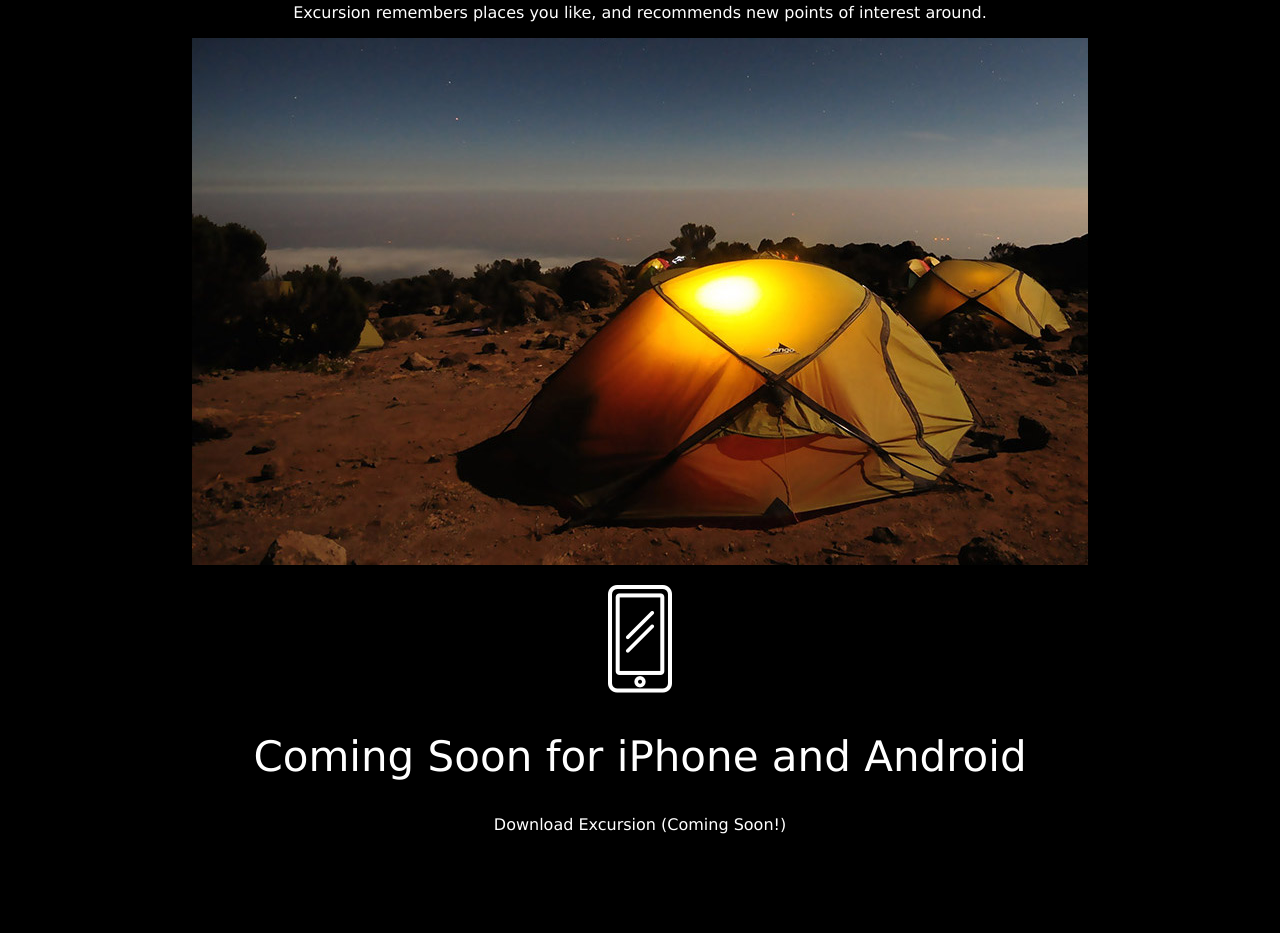
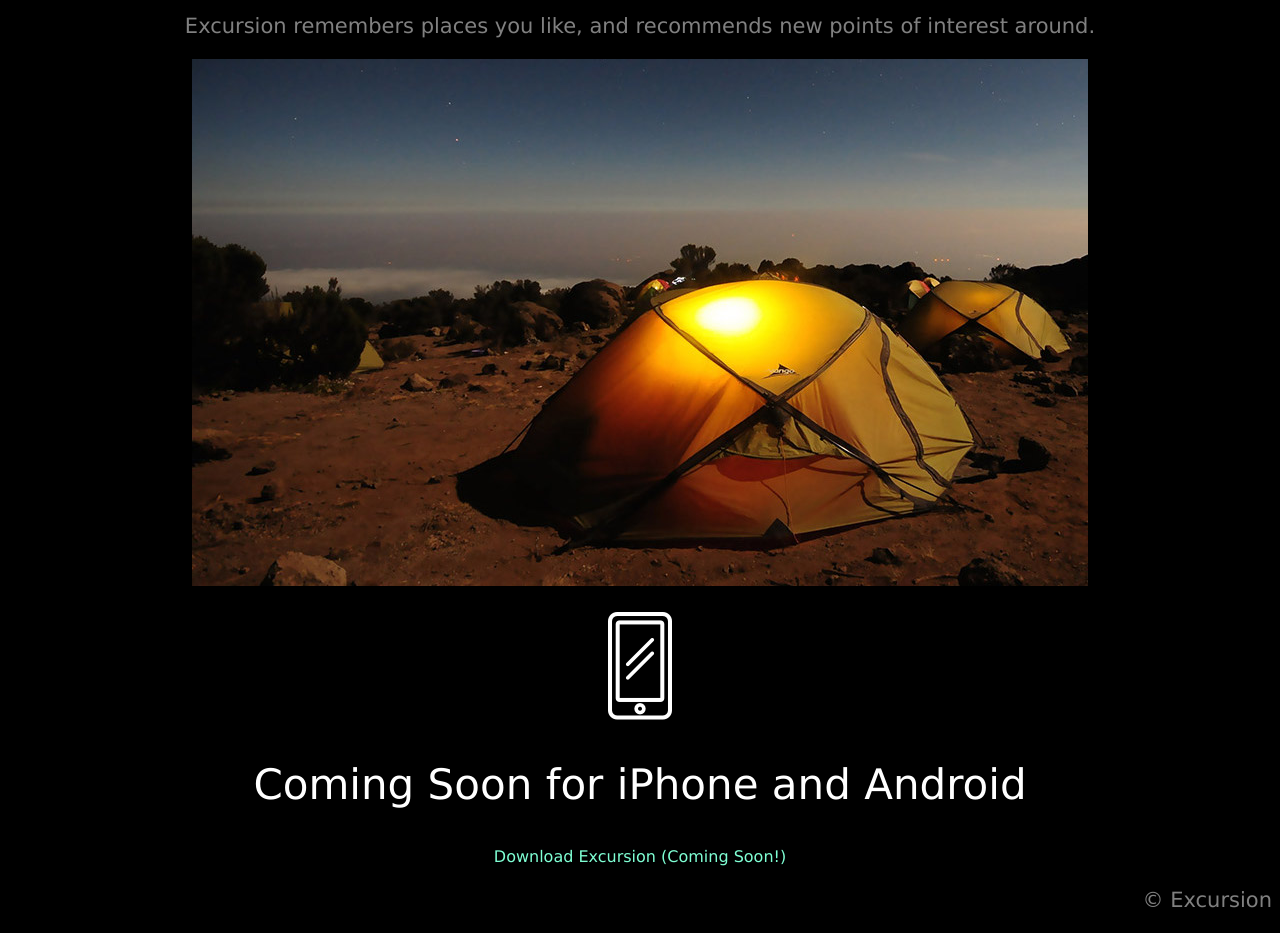
Before and after one commit to alexeilocsin/excursion, a plain HTML site: page index.html in a window 1280 px wide. Shown: the part 430-1363 px from the top of the page. Before the commit the page ends 1280 px from the top, so only its background shows below. Drawn offline with Linux system fonts and the light colour scheme.

Commit message:
Html and CSS added

```diff
--- a/index.html
+++ b/index.html
@@ -17,12 +17,14 @@
     <source src="resources/videos/excursion.mp4" type="video/mp4"
   </video>
   </p>
+  <p></p>
 
   <!-- 1st Supporting Section-->
   <p></p>
 
   <h2>Your personal travel guide</h2>
-  <p>Excursion remembers places you like, and recommends new points of interest around.</p>
+  <p></p>
+    <p>Excursion remembers places you like, and recommends new points of interest around.</p>
   <p></p>
   <p></p>
   <p>
@@ -35,7 +37,13 @@
   </p>
   <h2>Coming Soon for iPhone and Android</h2>
   <p>
-    <a class-"cta" href"#">Download Excursion (Coming Soon!)</a>
+    <a class="cta" href"#">Download Excursion (Coming Soon!)</a>
   </p>
+  <!-- Footer -->
+  <p>
+    <div class="footer">
+      <p>© Excursion</p>
+  </div>
+</p>
 </body>
 </html>
--- a/resources/css/style.css
+++ b/resources/css/style.css
@@ -17,7 +17,17 @@ h1 {
   text-align: center;
 }
 
+p {
+  color: gray;
+  font-size: 21px;
+}
+
 h2 {
   font-weight: 300;
   font-size: 42px;
 }
+
+.footer {
+  text-align: right;
+  color: gray;
+}
```
